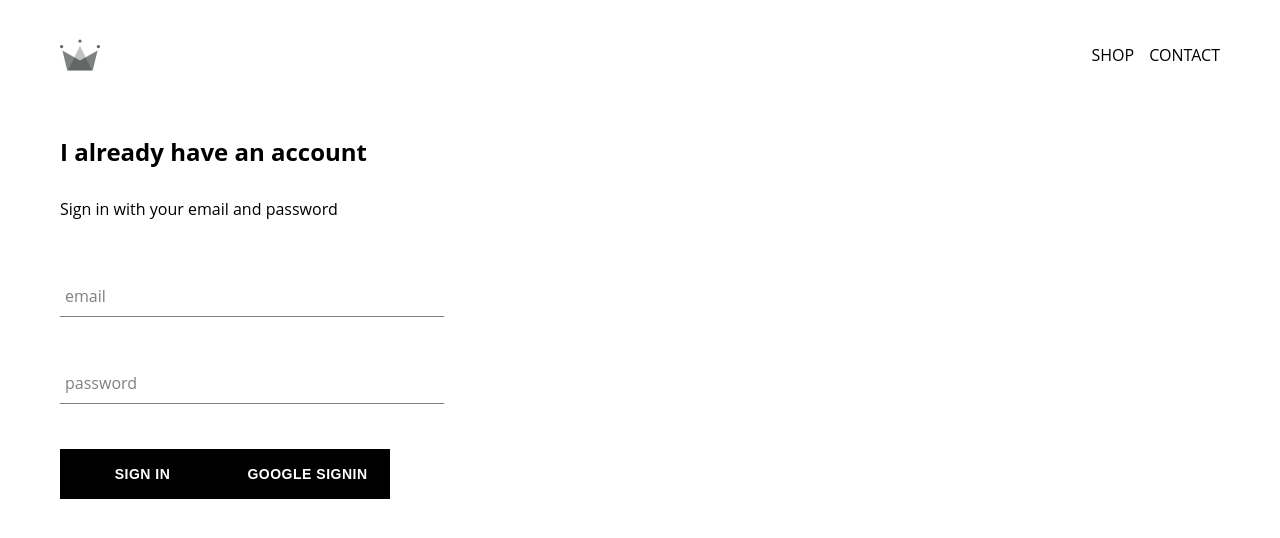
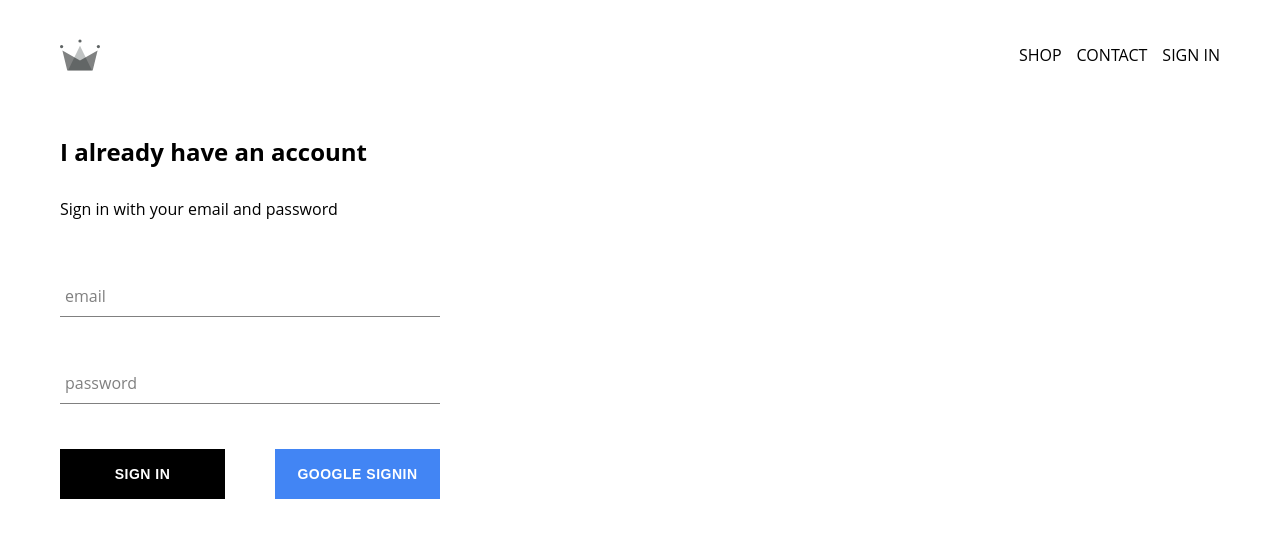
Before and after one commit to YoheiKo/ecommerce-demo, a Next.js app: page /signin in a window 1280 px wide. Shown: the top 538 px of the page. Built offline with nearby package versions, Linux system fonts and the light colour scheme; no server answers.

Commit message:
integrated firebase into app, created sign in page

```diff
--- a/components/Custombutton.js
+++ b/components/Custombutton.js
@@ -1,8 +1,12 @@
 import React from "react";
 import styled from "styled-components";
 
-function CustomButton({ children, ...otherProps }) {
-  return <ButtonComponent {...otherProps}>{children}</ButtonComponent>;
+function CustomButton({ children, isGoogleSignIn, ...otherProps }) {
+  return (
+    <ButtonComponent isGoogleSignIn={isGoogleSignIn} {...otherProps}>
+      {children}
+    </ButtonComponent>
+  );
 }
 
 export default CustomButton;
@@ -15,17 +19,18 @@ const ButtonComponent = styled.button`
   /* line-height: 50px; */
   padding: 0 15px 0 15px;
   font-size: 14px;
-  background-color: black;
   color: white;
   text-transform: uppercase;
   /* font-family: "Open Sans Condensed"; */
   font-weight: bolder;
   border: none;
   cursor: pointer;
+  background-color: ${(props) => (props.isGoogleSignIn ? "#4285f4" : "black")};
 
   :hover {
-    background-color: white;
-    color: black;
-    border: 1px solid black;
+    background-color: ${(props) =>
+      props.isGoogleSignIn ? "#357ae8" : "white"};
+    color: ${(props) => (props.isGoogleSignIn ? "white" : "black")};
+    border: ${(props) => (props.isGoogleSignIn ? "none" : "1px solid black")};
   }
 `;
--- a/components/Header.js
+++ b/components/Header.js
@@ -1,8 +1,33 @@
 import styled from "styled-components";
 import Link from "next/link";
 import Image from "next/image";
+import React from "react";
+import { auth } from "../src/firebase/firebase.utils";
 
-function Header() {
+class Header extends React.Component {
+  constructor() {
+    super();
+
+    this.state = {
+      currentUser: null,
+    };
+  }
+
+  unsubscribeFromAuth = null;
+
+  componentDidMount() {
+    this.unsubscribeFromAuth = auth.onAuthStateChanged((user) => {
+      this.setState({ currentUser: user });
+
+      console.log(user);
+    });
+  }
+
+  componentWillUnmount() {
+    this.unsubscribeFromAuth();
+  }
+
+  render() {
     return (
       <HeaderComponent>
         <LogoLink href="/">
@@ -15,9 +40,19 @@ function Header() {
           <OptionLink>
             <Link href="/shop">CONTACT</Link>
           </OptionLink>
+          {this.state.currentUser ? (
+            <OptionLink>
+              <div onClick={() => auth.signOut()}>SIGN OUT</div>
+            </OptionLink>
+          ) : (
+            <OptionLink>
+              <Link href="/signin">SIGN IN</Link>
+            </OptionLink>
+          )}
         </OptionsContainer>
       </HeaderComponent>
     );
+  }
 }
 
 export default Header;
@@ -35,6 +70,7 @@ const LogoLink = styled(Link)``;
 const OptionLink = styled.div`
   padding-left: 15px;
   display: block;
+  cursor: pointer;
 `;
 
 const LogoContainer = styled(Image)`
--- a/components/Singin.js
+++ b/components/Singin.js
@@ -48,7 +48,7 @@ class SignIn extends React.Component {
           />
           <ButtonWrapper>
             <CustomButton type="submit">Sign in</CustomButton>
-            <CustomButton onClick={signInWithGoogle}>
+            <CustomButton isGoogleSignIn onClick={signInWithGoogle}>
               Google SignIn
             </CustomButton>
           </ButtonWrapper>
@@ -77,7 +77,7 @@ export default SignIn;
 // };
 
 const SigninComponent = styled.div`
-  width: 30vw;
+  width: 380px;
   display: flex;
   flex-direction: column;
 
@@ -88,4 +88,5 @@ const SigninComponent = styled.div`
 
 const ButtonWrapper = styled.div`
   display: flex;
+  justify-content: space-between;
 `;
```
Also changed, not shown: cloudFirestore/Write.js (added, +26 -0 lines), components/homepage.js (+30 -6 lines), cloudFirestore/Read.js (added). Lines whose indentation alone changed are shown as unchanged.
